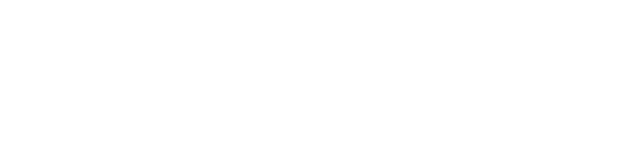
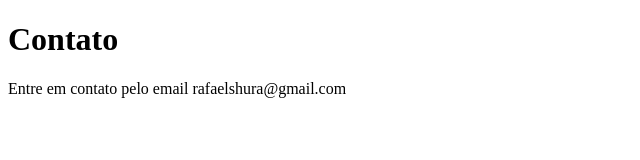
Before and after one commit to Liexors/sistema-de-cadastro, a plain HTML site: page contato.html in a window 1280 px wide. Shown: the whole page, without its empty margins (0-640 px from the left). Drawn offline with Linux system fonts and the light colour scheme.

Commit message:
adicionando o email de contato

```diff
--- a/contato.html
+++ b/contato.html
@@ -7,6 +7,7 @@
     <title>Contato</title>
 </head>
     <body>
-
+        <h1>Contato</h1>
+        <p>Entre em contato pelo email rafaelshura@gmail.com</p>
     </body>
 </html>
```
